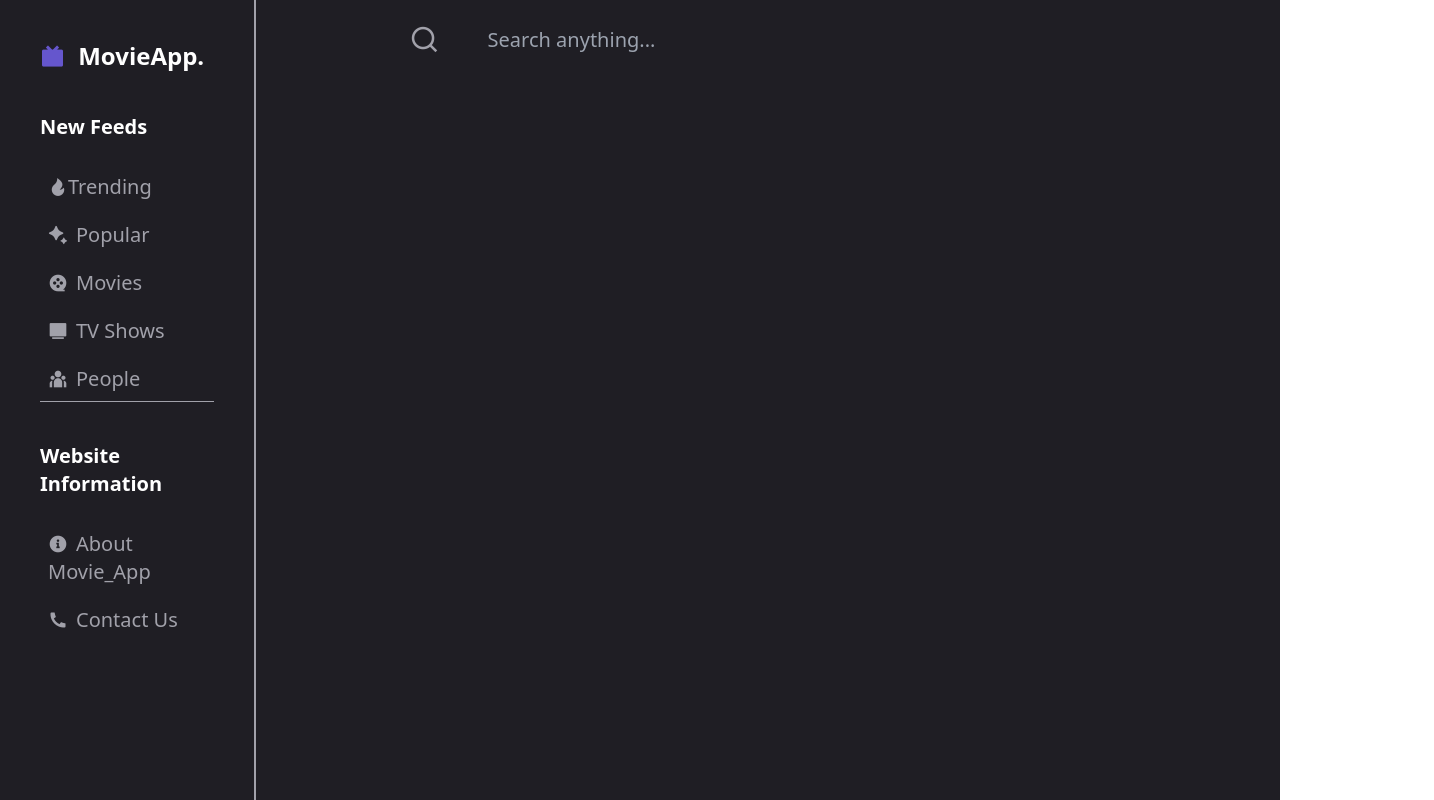
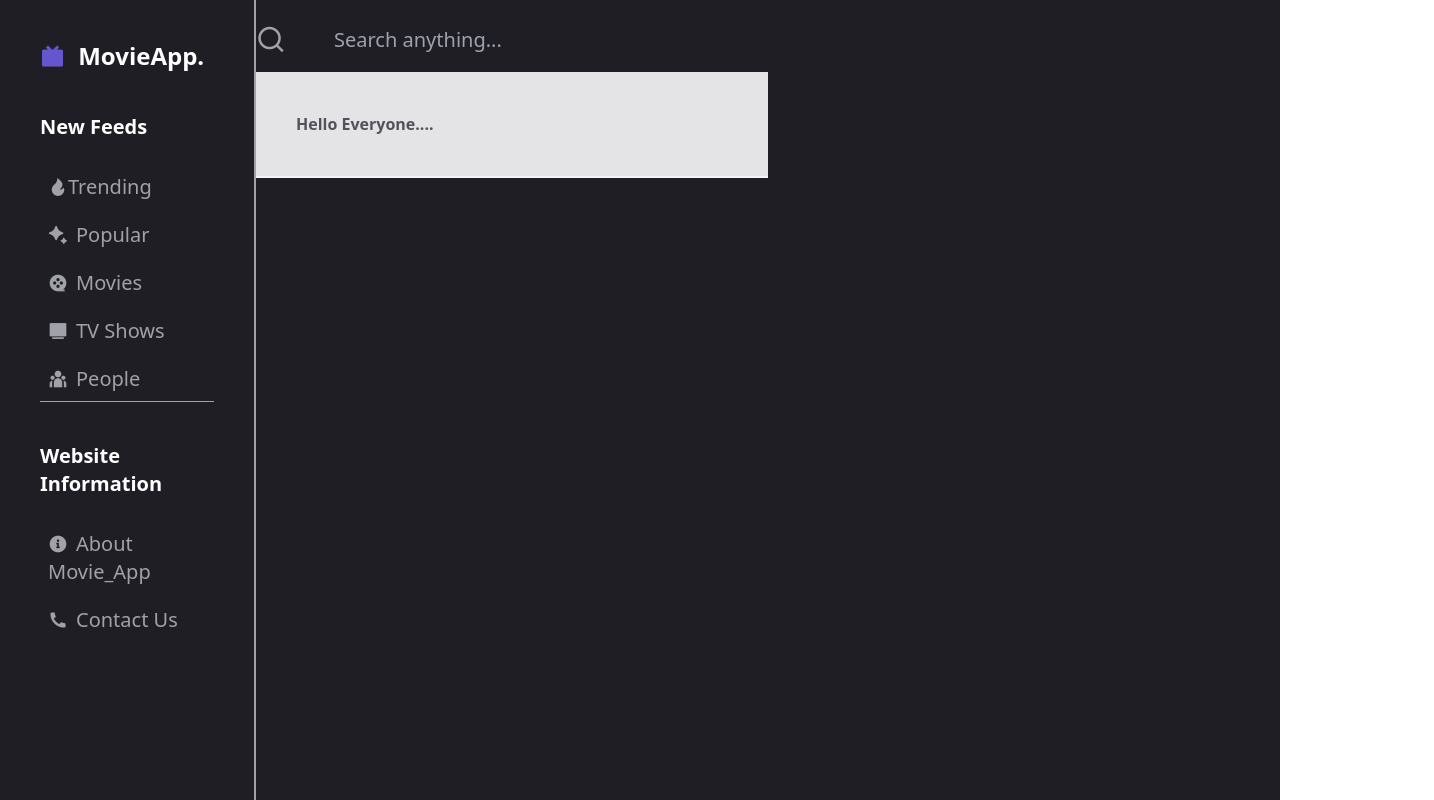
Before and after one commit to SGsubuuu-2322/Movie-App_React, a React (Vite) app: page / in a window 1280 px wide. Shown: the whole page, 1434 px wide, since content can reach past the window. Built offline with nearby package versions, Linux system fonts and the light colour scheme.

Commit message:
Debugged some stylings...

```diff
--- a/src/Components/Templates/TopNav.jsx
+++ b/src/Components/Templates/TopNav.jsx
@@ -6,7 +6,7 @@ import { Link } from "react-router-dom";
 const TopNav = () => {
   const [query, setQuery] = useState("");
   return (
-    <div className="relative w-full h-[10vh] flex justify-start items-center ml-[15%]">
+    <div className="relative w-full h-[10vh] flex justify-start items-center">
       <i className="text-3xl text-zinc-400 ri-search-line"></i>
       <input
         onChange={(e) => setQuery(e.target.value)}
@@ -23,10 +23,10 @@ const TopNav = () => {
       )}
 
       <div className="bg-zinc-200 w-[50%] max-h-[50vh] absolute top-[90%] overflow-auto">
-        {/* <Link className="hover:text-black hover:bg-zinc-300 duration-300 w-[100%] p-10 flex justify-start items-center border-b-2 border-zinc-100 text-zinc-600 font-semibold">
+        <Link className="hover:text-black hover:bg-zinc-300 duration-300 w-[100%] p-10 flex justify-start items-center border-b-2 border-zinc-100 text-zinc-600 font-semibold">
           <img src="" alt="" />
           <span>Hello Everyone....</span>
-        </Link> */}
+        </Link>
       </div>
     </div>
   );
```
